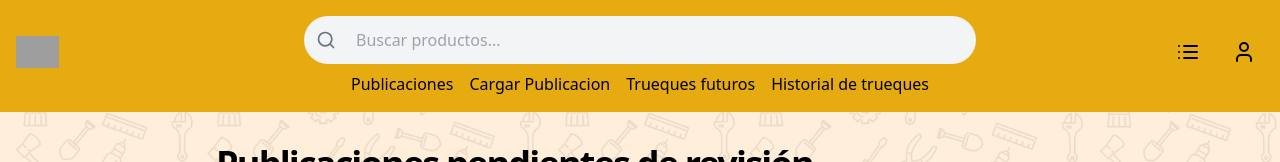
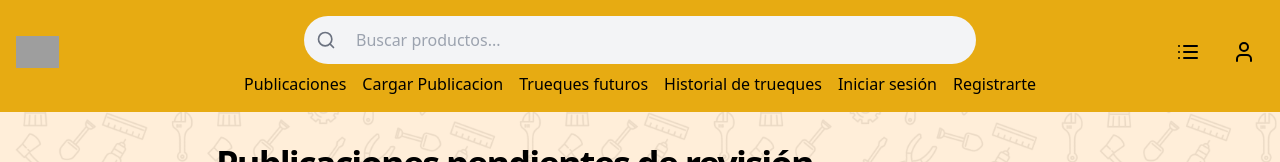
Before and after one commit to ImportFromCBastian/fedeteria-front, a React (Vite) app: page /listado_publicaciones in a window 1280 px wide. Shown: the top 162 px of the page. Built offline with nearby package versions, Linux system fonts and the light colour scheme; no server answers; grey boxes are pictures that could not be loaded.

Commit message:
Implementacion cerrar sesion y control de accesos

```diff
--- /dev/null
+++ b/src/components/Error/Unauthorized.jsx
@@ -0,0 +1,12 @@
+import React from 'react'
+
+const UnauthorizedAccessPage = () => {
+  return (
+    <div>
+      <h1>Error por acceso no autorizado</h1>
+      <p>Lo sentimos, no tienes autorización para acceder a esta página.</p>
+    </div>
+  )
+}
+
+export default UnauthorizedAccessPage
--- a/src/components/Layout/Header.jsx
+++ b/src/components/Layout/Header.jsx
@@ -1,5 +1,23 @@
-import { Link } from 'react-router-dom'
+import React, { useState, useEffect } from 'react'
+import { Link, useNavigate } from 'react-router-dom'
+
+const handleLogout = () => {
+  // Borra el token del local storage
+  localStorage.removeItem('token')
+}
+
 export const Header = () => {
+  const navigate = useNavigate()
+  const [token, setToken] = useState('')
+
+  useEffect(() => {
+    setToken(localStorage.getItem('token'))
+    // Verifica si el token existe en el almacenamiento local y no está vacío
+    if (!token) {
+      navigate('/listado_publicaciones')
+    }
+  }, [])
+
   return (
     <div>
       <div className="relative w-full bg-fede-main">
@@ -101,6 +119,28 @@ export const Header = () => {
           <a className="font-medium underline-offset-4 hover:underline" href="#">
             Historial de trueques
           </a>
+          {token && (
+            <Link
+              className="font-medium underline-offset-4 hover:underline"
+              onClick={handleLogout}
+              to="/login"
+            >
+              Cerrar sesión
+            </Link>
+          )}
+          {!token && (
+            <Link className="font-medium underline-offset-4 hover:underline" to="/login">
+              Iniciar sesión
+            </Link>
+          )}
+          {!token && (
+            <Link
+              className="font-medium underline-offset-4 hover:underline"
+              to="/registrar/cliente"
+            >
+              Registrarte
+            </Link>
+          )}
         </div>
       </header>
     </div>
--- a/src/components/Login.jsx
+++ b/src/components/Login.jsx
@@ -11,6 +11,7 @@ export const Login = () => {
   useEffect(() => {
     // Al cargar el componente, verificar si hay intentos fallidos en localStorage
     const storedAttempts = localStorage.getItem('loginAttempts')
+    console.log(localStorage)
     if (storedAttempts) {
       // setAttempts(JSON.parse(storedAttempts))
     }
--- a/src/main.jsx
+++ b/src/main.jsx
@@ -10,6 +10,7 @@ import { MostrarPerfil } from './components/Perfil/ConseguirPerfil.jsx'
 import { DetallesPublicacion } from './components/DetallesPublicacion/VistaPublicacion.jsx'
 import { ListadoPublicaciones } from './components/Listado-Pub-Aceptacion/ListadoPubAceptacion.jsx'
 import { RegisterWorkerForm } from './components/user/worker/RegisterWorkerForm.jsx'
+import UnauthorizedAccessPage from './components/Error/Unauthorized.jsx'
 import Layout from './components/Layout/Layout.jsx'
 
 const router = createBrowserRouter([
@@ -47,6 +48,10 @@ const router = createBrowserRouter([
     element: <MostrarPerfil />
   },
   {
+    path: '/unauthorized',
+    element: <UnauthorizedAccessPage />
+  },
+  {
     path: '/ver_detalles',
     element: <DetallesPublicacion />
   },
```
Also changed, not shown: 1 other file (tests, documents, lock files or other folders).
